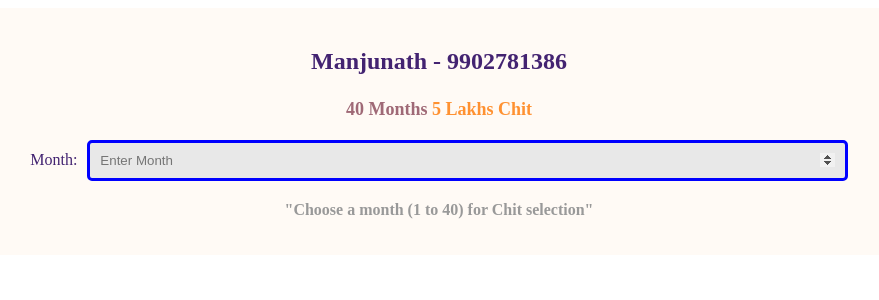
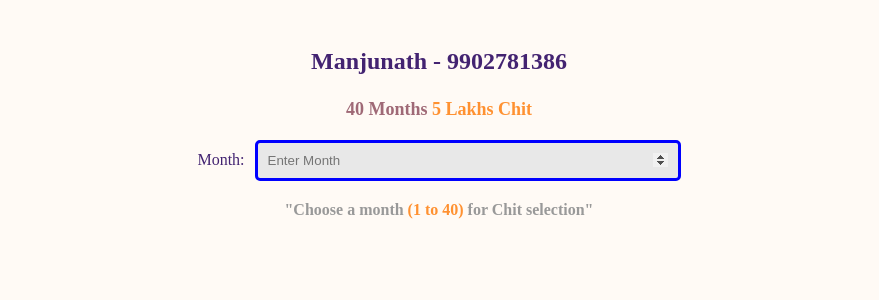
Before and after one commit to bm9avan/btm_5_lakhs_chit, a React (Create React App) app: page / in a window 1280 px wide. Shown: the top 300 px of the page, without its empty margins (201-1080 px from the left). Built offline with nearby package versions, Linux system fonts and the light colour scheme.

Commit message:
added styling

```diff
--- a/src/App.js
+++ b/src/App.js
@@ -29,7 +29,7 @@ export default function App() {
       {dis !== "" ? (
         <Table month={inref.current.value} />
       ) : (
-        <p className="noData">"Choose a month (1 to 40) for Chit selection"</p>
+          <p className="noData">"Choose a month <span>(1 to 40)</span> for Chit selection"</p>
       )}
     </div>
   );
--- a/src/index.css
+++ b/src/index.css
@@ -1,4 +1,4 @@
-#root{
+body{
   background-color: #fffaf5;
 }
 
@@ -95,3 +95,9 @@ input[type="submit"]:hover {
 #highlight {
   background-color: sandybrown;
 }
+
+@media only screen and (min-width: 400px) {
+  input {
+    width: 400px;
+  }
+}
```
